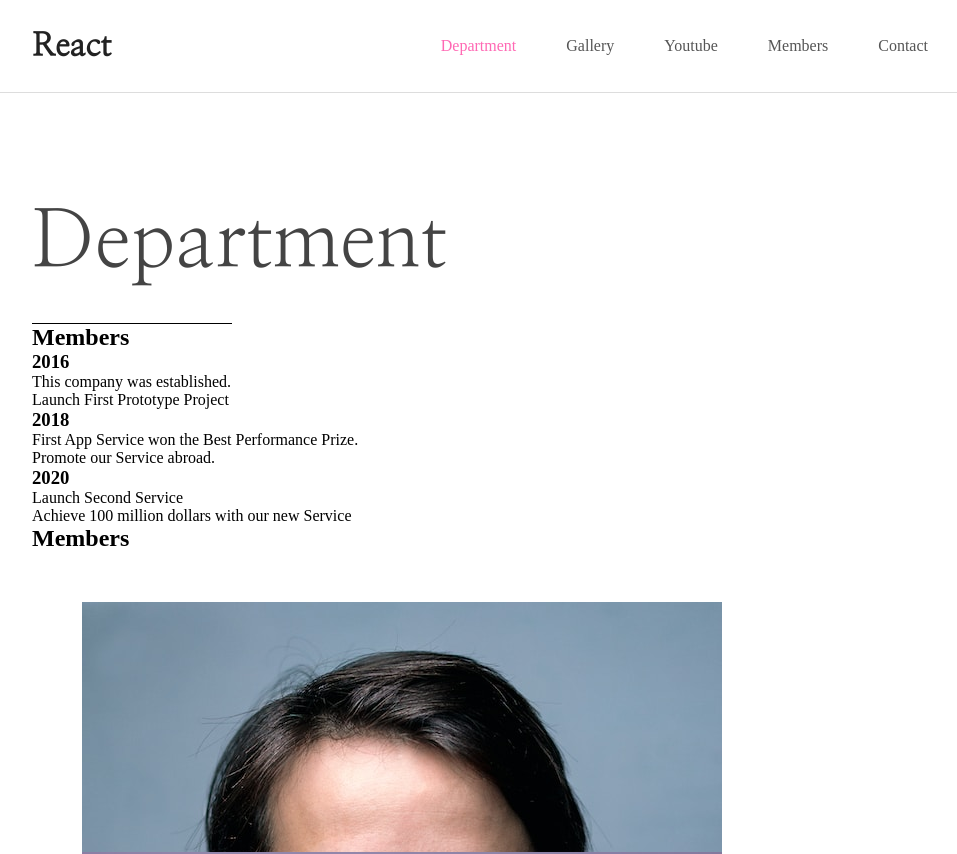
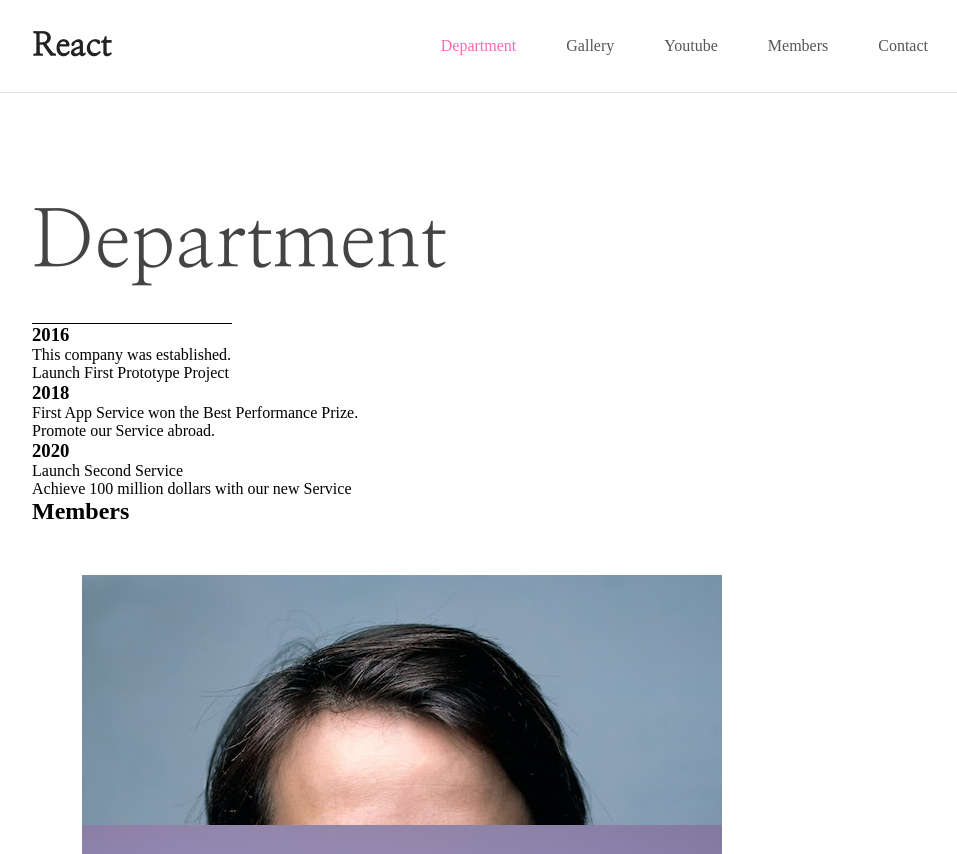
Before and after one commit to yul-dev-k/learning-react, a React (Create React App) app: page /department in a window 1280 px wide. Shown: the top 854 px of the page, without its empty margins (160-1117 px from the left). Built offline with nearby package versions, Linux system fonts and the light colour scheme.

Commit message:
History title 삭제

```diff
--- a/src/components/sub/department/Department.jsx
+++ b/src/components/sub/department/Department.jsx
@@ -30,7 +30,6 @@ export default function Department() {
   return (
     <Layout title={"Department"}>
       <section id="historyBox">
-        <h2>{Title.charAt(0).toUpperCase() + Title.slice(1)}</h2>
         {History.map((el, idx) => (
           // 프래그먼트에 key 값을 주기 위해선 React.Fragment라는 컴포넌트로 바꾸어주면됨.
           <React.Fragment key={idx}>
```
